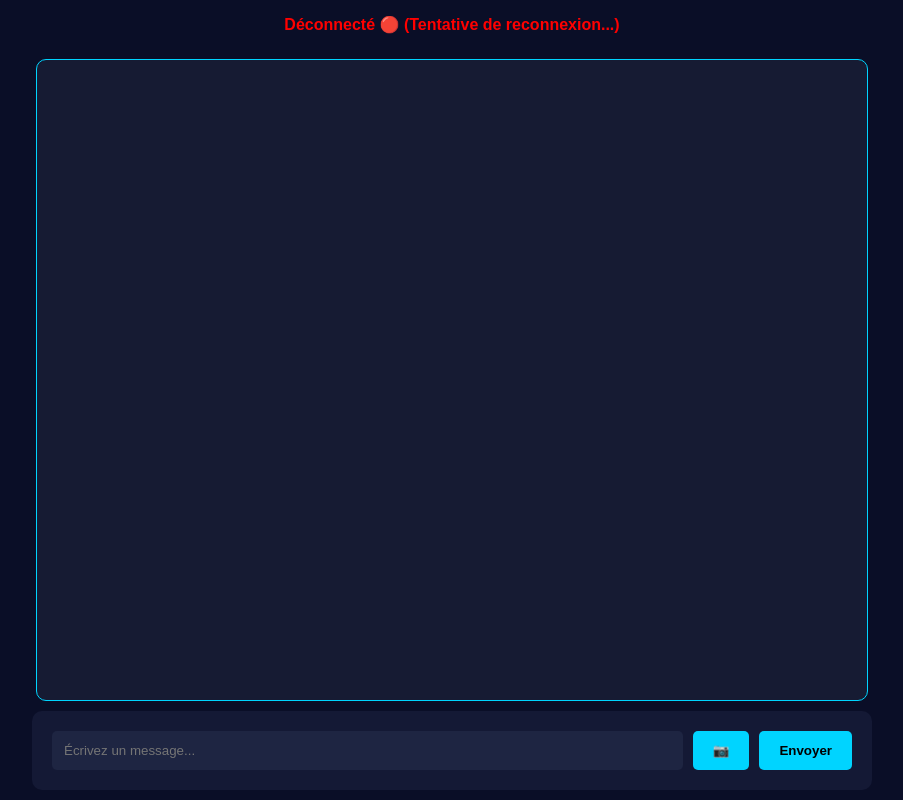
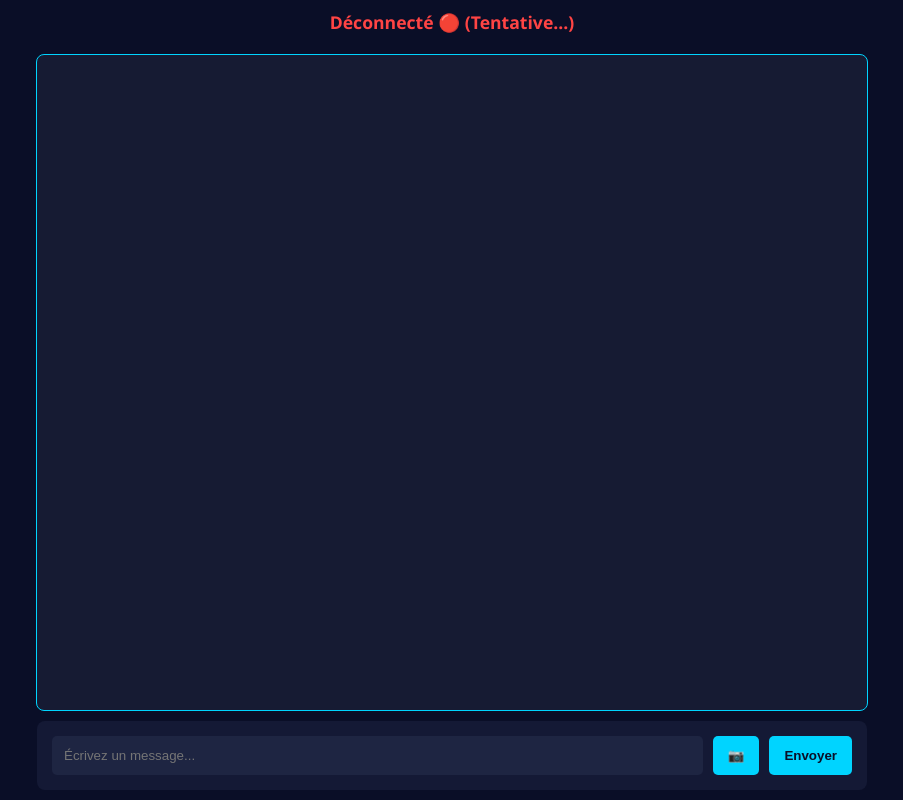
Before and after one commit to francoisdufresne11-collab/GlobalChat-RAILWAY, a website: page index.html in a window 1280 px wide. Shown: the whole page, without its empty margins (188-1091 px from the left). Drawn offline with Linux system fonts and the light colour scheme.

Commit message:
Enhance index.html with viewport and style updates
Updated the HTML structure and styles for improved layout and functionality.

```diff
--- a/index.html
+++ b/index.html
@@ -2,21 +2,22 @@
 <html lang="fr">
 <head>
     <meta charset="UTF-8">
-    <title>Global Chat Live</title>
+    <meta name="viewport" content="width=device-width, initial-scale=1.0">
+    <title>Global Chat Live - Render</title>
     <style>
-        body { font-family: sans-serif; background: #0a0e27; color: white; display: flex; flex-direction: column; align-items: center; height: 100vh; margin: 0; }
-        #status { padding: 15px; font-weight: bold; }
-        #messages { flex: 1; width: 90%; max-width: 800px; border: 1px solid #00d4ff; overflow-y: auto; margin: 10px; padding: 15px; background: #161b33; border-radius: 10px; }
-        .controls { width: 90%; max-width: 800px; display: flex; gap: 10px; padding: 20px; background: #141935; border-radius: 10px; margin-bottom: 10px; }
-        input[type="text"] { flex: 1; padding: 12px; border-radius: 5px; border: none; background: #1e2542; color: white; }
-        button { padding: 10px 20px; cursor: pointer; background: #00d4ff; border: none; border-radius: 5px; font-weight: bold; }
-        .msg { margin-bottom: 15px; padding: 10px; background: #1e2542; border-radius: 8px; border-left: 4px solid #00d4ff; }
-        img, video { max-width: 100%; border-radius: 5px; margin-top: 10px; }
+        body { font-family: 'Segoe UI', sans-serif; background: #0a0e27; color: white; display: flex; flex-direction: column; align-items: center; height: 100vh; margin: 0; }
+        #status { padding: 10px; font-weight: bold; font-size: 1.1em; }
+        #messages { flex: 1; width: 90%; max-width: 800px; border: 1px solid #00d4ff; overflow-y: auto; margin: 10px; padding: 15px; background: #161b33; border-radius: 8px; }
+        .controls { width: 90%; max-width: 800px; display: flex; gap: 10px; padding: 15px; background: #141935; border-radius: 8px; margin-bottom: 10px; }
+        input[type="text"] { flex: 1; padding: 12px; border-radius: 5px; border: none; background: #1e2542; color: white; outline: none; }
+        button { padding: 10px 15px; cursor: pointer; background: #00d4ff; border: none; border-radius: 5px; font-weight: bold; color: #0a0e27; }
+        .msg { margin-bottom: 12px; padding: 10px; background: #1e2542; border-radius: 8px; border-left: 4px solid #00d4ff; word-wrap: break-word; }
+        img, video { max-width: 100%; border-radius: 5px; margin-top: 10px; display: block; }
     </style>
 </head>
 <body>
 
-    <div id="status">Connexion en cours... ⚪</div>
+    <div id="status">Initialisation... ⚪</div>
     <div id="messages"></div>
 
     <div class="controls">
@@ -27,7 +28,7 @@
     </div>
 
     <script>
-        // ADRESSE DE TON SERVEUR RENDER (wss:// est obligatoire)
+        // CONNEXION SÉCURISÉE AU SERVEUR RENDER
         const socket = new WebSocket('wss://globalchat-railway.onrender.com');
         const statusDiv = document.getElementById('status');
         const messagesDiv = document.getElementById('messages');
@@ -38,8 +39,8 @@
         };
 
         socket.onclose = () => {
-            statusDiv.innerHTML = "Déconnecté 🔴 (Tentative de reconnexion...)";
-            statusDiv.style.color = "#ff0000";
+            statusDiv.innerHTML = "Déconnecté 🔴 (Tentative...)";
+            statusDiv.style.color = "#ff4444";
             setTimeout(() => location.reload(), 3000);
         };
 
@@ -52,7 +53,7 @@
                 msgDiv.textContent = data.text;
             } else if (data.type === 'media') {
                 if (data.url.match(/\.(jpg|jpeg|png|gif|webp)$/i)) {
-                    msgDiv.innerHTML = `<img src="${data.url}" alt="Image">`;
+                    msgDiv.innerHTML = `<img src="${data.url}">`;
                 } else {
                     msgDiv.innerHTML = `<video controls src="${data.url}"></video>`;
                 }
@@ -72,7 +73,7 @@
         document.getElementById('fileInput').onchange = async function() {
             const file = this.files[0];
             if (!file) return;
-            statusDiv.innerHTML = "Envoi... ⏳";
+            statusDiv.innerHTML = "Envoi en cours... ⏳";
             const formData = new FormData();
             formData.append('file', file);
             try {
@@ -80,10 +81,10 @@
                 const json = await res.json();
                 if (json.url) {
                     socket.send(JSON.stringify({ type: 'media', url: json.url }));
-                    statusDiv.innerHTML = "Connecté 🟢";
                 }
+                statusDiv.innerHTML = "Connecté 🟢";
             } catch (e) {
-                statusDiv.innerHTML = "Erreur d'envoi ❌";
+                statusDiv.innerHTML = "Erreur upload ❌";
             }
         };
 
```
